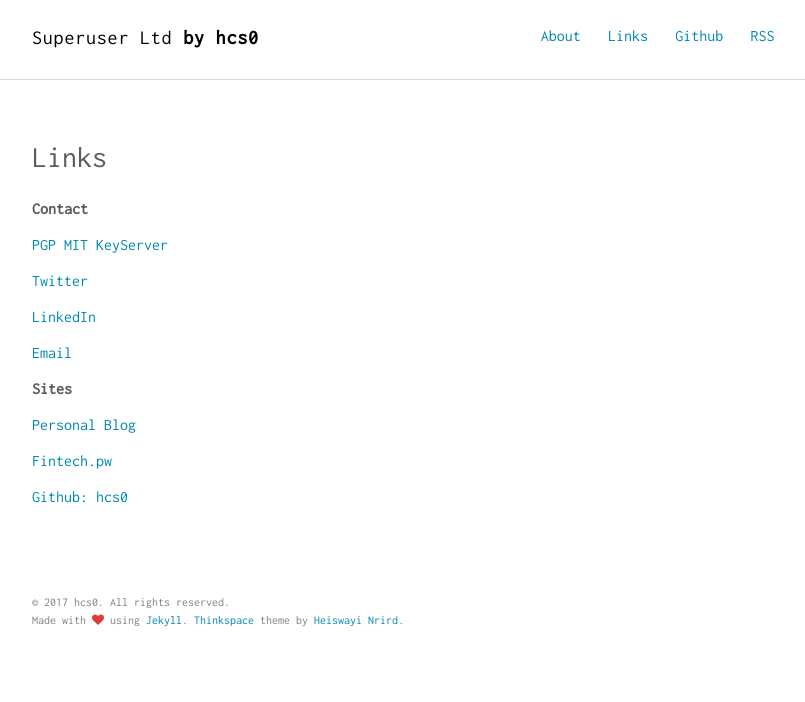
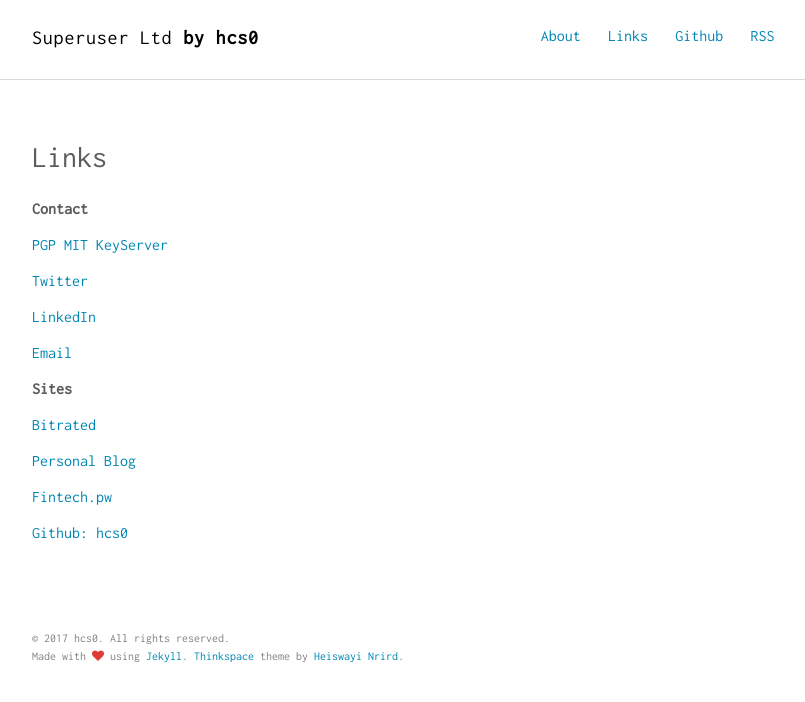
Before and after one commit to hcs0/hannahsuarez.github.io, a Jekyll site: the page built from links.md, in a window 1280 px wide. Shown: the top 702 px of the page, without its empty margins (232-1037 px from the left). Built offline with Jekyll 4.4.1, drawn with Linux system fonts in a browser that asks for light colours.

Commit message:
Add Bitrated link

```diff
--- a/links.md
+++ b/links.md
@@ -16,6 +16,8 @@ permalink: /links/
 
 **Sites**
 
+[Bitrated](https://www.bitrated.com/hannahsuarez)
+
 [Personal Blog](https://www.hannahsuarez.me/blog/)
 
 [Fintech.pw](http://www.fintech.pw)
```
